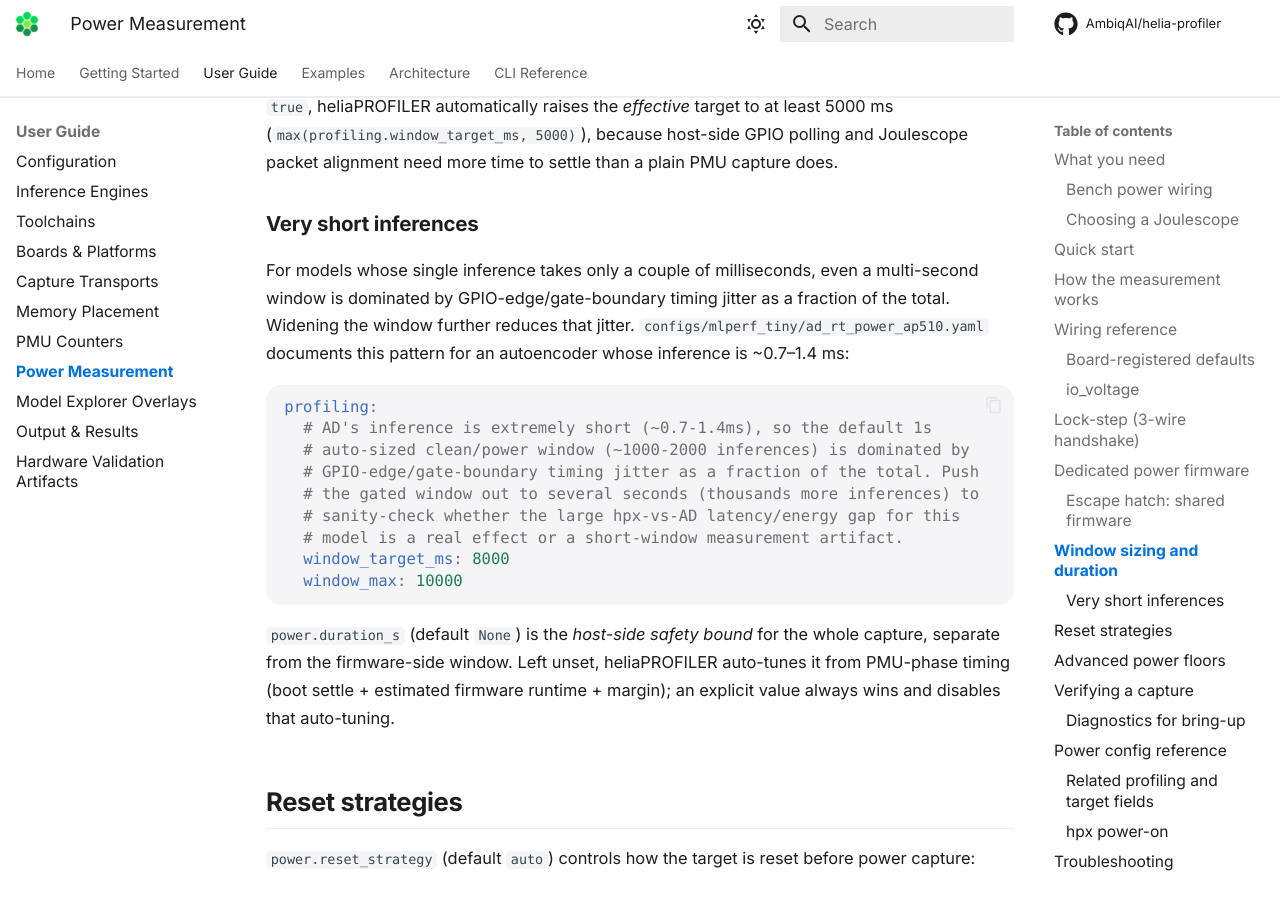
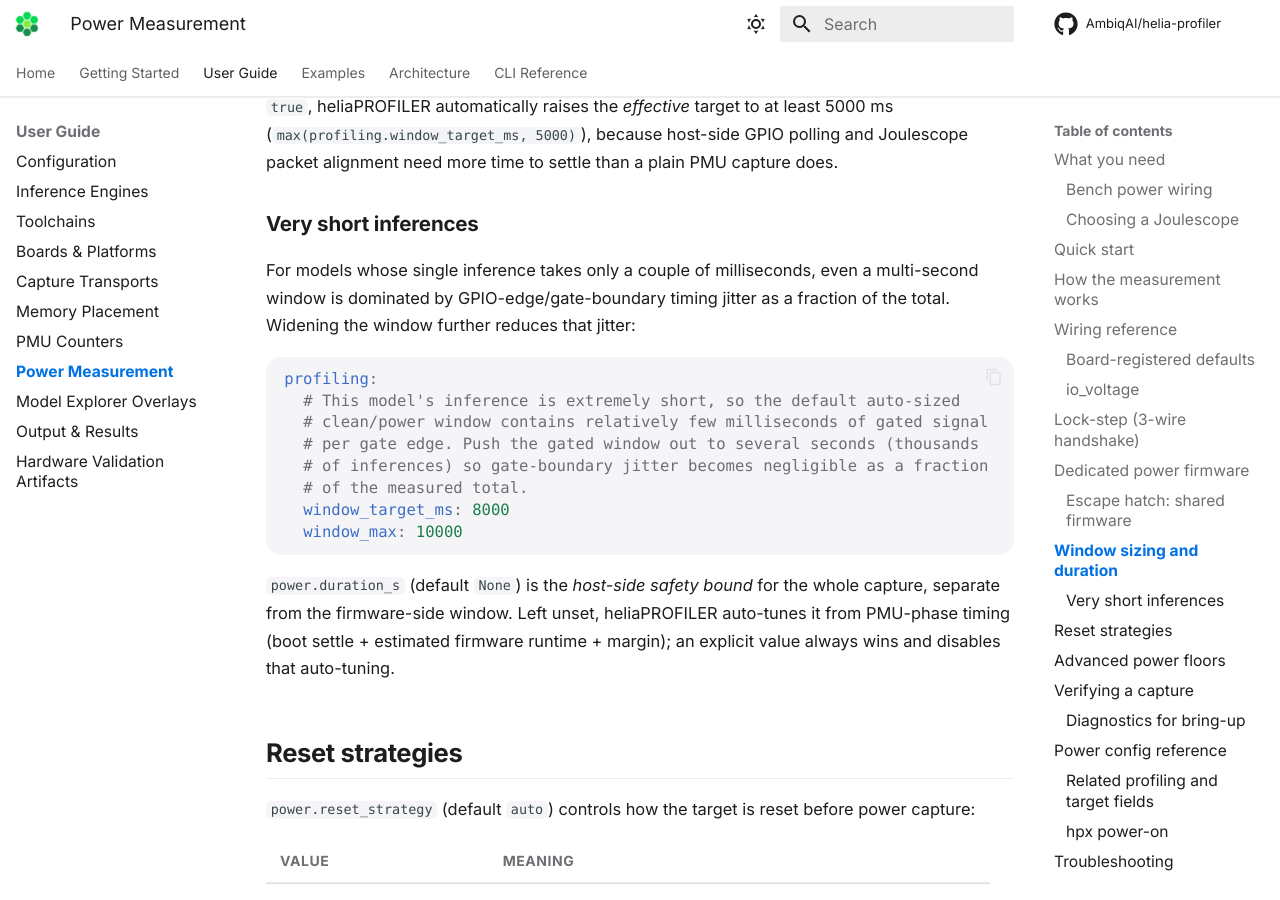
Before and after one commit to AmbiqAI/helia-profiler, an MkDocs documentation site: the page built from docs/guide/power.md, in a window 1280 px wide and 900 px high, scrolled down 6727 px. Built offline with MkDocs 1.6.1 and Material for MkDocs 9.7.7, drawn with Linux system fonts in a browser that asks for light colours; some web fonts are replaced; comment, search, counter and statistics services are not loaded; some of the changed text lies outside the part shown.

Commit message:
docs(guide): genericize short-inference example and sample energy value
The quoted config comment carried a real measured latency range and
internal benchmarking context; the sample output's energy figure matched
a real captured value. Replace both with policy-compliant synthetic
content.

Co-authored-by: Copilot <223556219+Copilot@users.noreply.github.com>

````diff
--- a/docs/guide/power.md
+++ b/docs/guide/power.md
@@ -254,18 +254,15 @@ settle than a plain PMU capture does.
 
 For models whose single inference takes only a couple of milliseconds, even
 a multi-second window is dominated by GPIO-edge/gate-boundary timing jitter
-as a fraction of the total. Widening the window further reduces that jitter.
-`configs/mlperf_tiny/ad_rt_power_ap510.yaml` documents this pattern for an
-autoencoder whose inference is ~0.7–1.4 ms:
+as a fraction of the total. Widening the window further reduces that jitter:
 
 ```yaml
 profiling:
-  # AD's inference is extremely short (~0.7-1.4ms), so the default 1s
-  # auto-sized clean/power window (~1000-2000 inferences) is dominated by
-  # GPIO-edge/gate-boundary timing jitter as a fraction of the total. Push
-  # the gated window out to several seconds (thousands more inferences) to
-  # sanity-check whether the large hpx-vs-AD latency/energy gap for this
-  # model is a real effect or a short-window measurement artifact.
+  # This model's inference is extremely short, so the default auto-sized
+  # clean/power window contains relatively few milliseconds of gated signal
+  # per gate edge. Push the gated window out to several seconds (thousands
+  # of inferences) so gate-boundary jitter becomes negligible as a fraction
+  # of the measured total.
   window_target_ms: 8000
   window_max: 10000
 ```
````
Also changed, not shown: other parts of docs/guide/power.md (+1 -1 lines).
